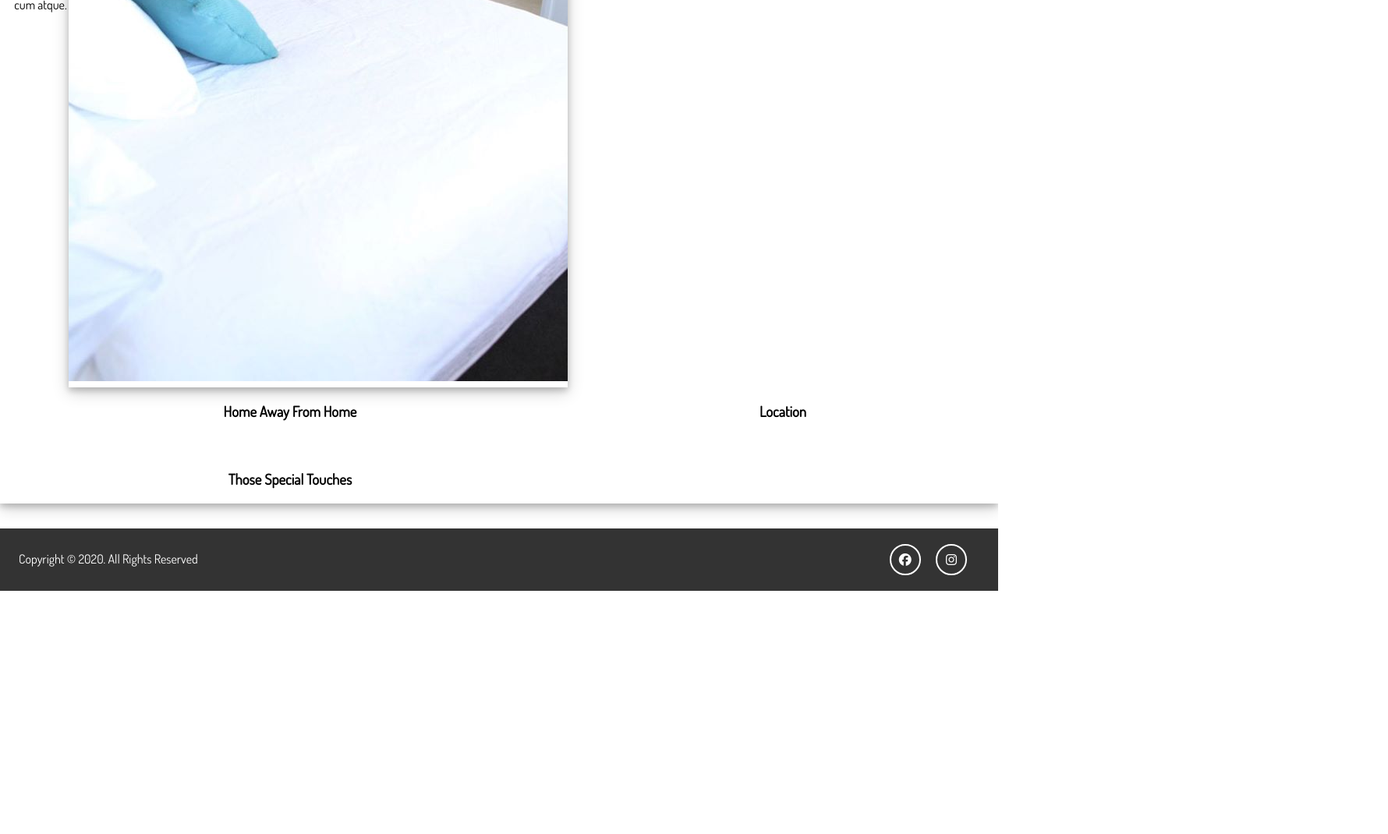
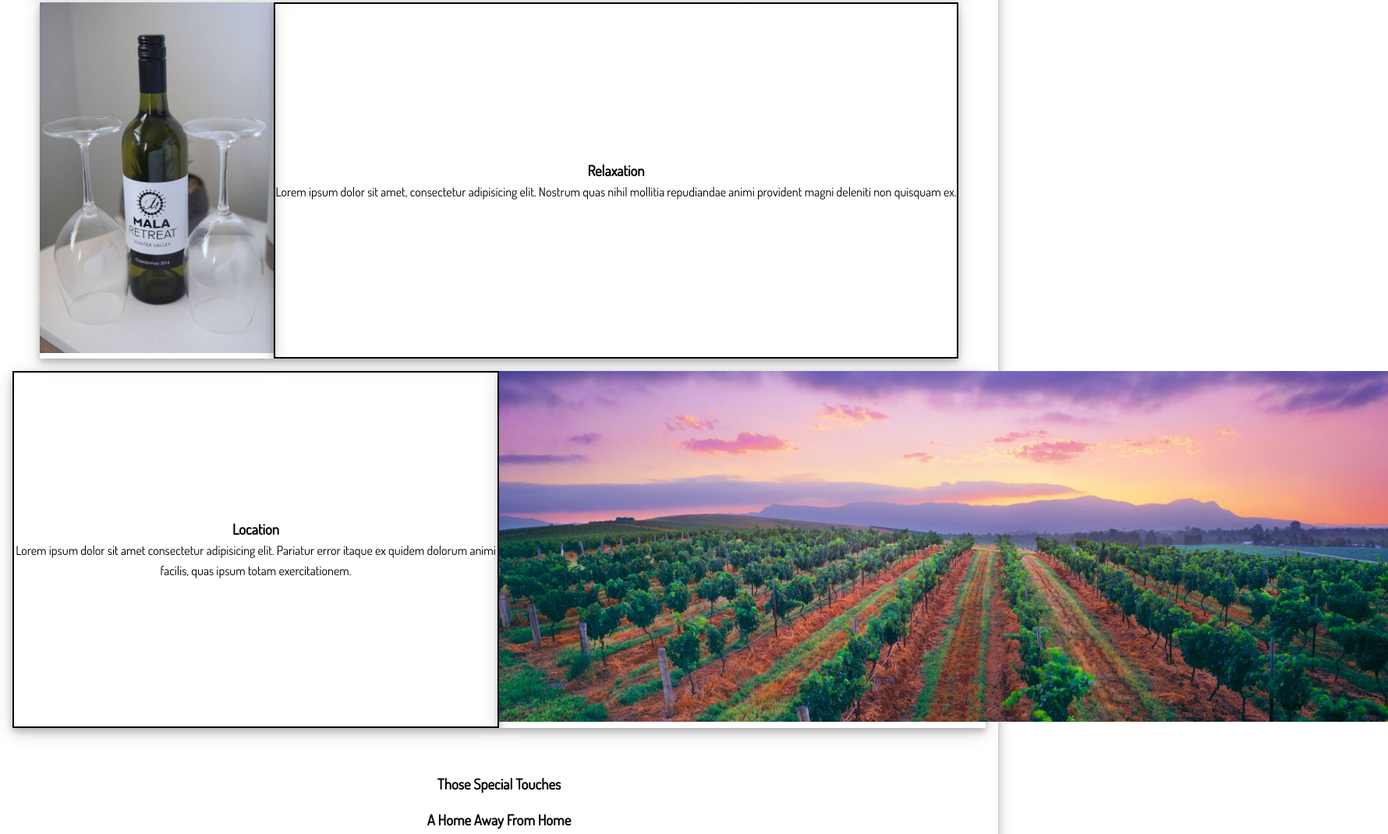
Before and after one commit to neilfarrier/malaretreat, a plain HTML site: page index.html in a window 1280 px wide. Shown: the part 1118-2188 px from the top of the page at 78% size, 1780 px wide, since content can reach past the window. Before the commit the page ends 1876 px from the top, so only its background shows below. Drawn offline with nearby package versions, Linux system fonts and the light colour scheme.

Commit message:
More CSS
Just working with grid and flexbox to get the specialities section looking right.

```diff
--- a/CSS/main.css
+++ b/CSS/main.css
@@ -137,13 +137,15 @@ ul {
 #specialties {
     box-shadow: 0 4px 8px 0 rgba(0, 0, 0, 0.2), 0 6px 20px 0 rgba(0, 0, 0, 0.19);
     display: grid;
-    grid-template-columns: repeat(2, 1fr);
+    grid-template-columns: repeat(1, 1fr);
     grid-gap: 1rem;
     padding: 1rem;
 }
 
 .specialty-1 {
     display: flex;
+    justify-content: center;
+    height: auto;
 }
 
 #specialty-1 {
@@ -158,9 +160,62 @@ ul {
     box-shadow: 0 4px 8px 0 rgba(0, 0, 0, 0.2), 0 6px 20px 0 rgba(0, 0, 0, 0.19);
 }
 
+#specialty-1 p {
+    text-align: center;
+}
+
 .picture-1 {
     justify-self: right;
     box-shadow: 0 4px 8px 0 rgba(0, 0, 0, 0.2), 0 6px 20px 0 rgba(0, 0, 0, 0.19);
+    width: auto;
+}
+
+.specialty-2 {
+    display: flex;
+    justify-content: center;
+    height: auto;
+}
+
+#specialty-2 {
+    display: flex;
+    flex-direction: column;
+    justify-content: center;
+    text-align: center;
+    border-right: 2px solid #000;
+    border-left: 2px solid #000;
+    border-top: 2px solid #000;
+    border-bottom: 2px solid #000;
+    box-shadow: 0 4px 8px 0 rgba(0, 0, 0, 0.2), 0 6px 20px 0 rgba(0, 0, 0, 0.19);
+}
+
+.picture-2 {
+    justify-self: right;
+    box-shadow: 0 4px 8px 0 rgba(0, 0, 0, 0.2), 0 6px 20px 0 rgba(0, 0, 0, 0.19);
+    width: auto;
+}
+
+.specialty-3 {
+    display: flex;
+    justify-content: center;
+    height: auto;
+}
+
+#specialty-3 {
+    display: flex;
+    flex-direction: column;
+    justify-content: center;
+    text-align: center;
+    border-right: 2px solid #000;
+    border-left: 2px solid #000;
+    border-top: 2px solid #000;
+    border-bottom: 2px solid #000;
+    box-shadow: 0 4px 8px 0 rgba(0, 0, 0, 0.2), 0 6px 20px 0 rgba(0, 0, 0, 0.19);
+}
+
+.picture-3 {
+    justify-self: right;
+    box-shadow: 0 4px 8px 0 rgba(0, 0, 0, 0.2), 0 6px 20px 0 rgba(0, 0, 0, 0.19);
+    width: 50%;
 }
 
 /* Footer */
--- a/index.html
+++ b/index.html
@@ -1,11 +1,16 @@
 <!DOCTYPE html>
 <html lang="en">
-
 	<head>
 		<meta charset="UTF-8" />
 		<meta name="viewport" content="width=device-width, initial-scale=1.0" />
-    <script src="https://kit.fontawesome.com/5a7f8d07c0.js" crossorigin="anonymous"></script>
-    <link href="https://fonts.googleapis.com/css?family=Dosis&display=swap" rel="stylesheet" />
+		<script
+			src="https://kit.fontawesome.com/5a7f8d07c0.js"
+			crossorigin="anonymous"
+		></script>
+		<link
+			href="https://fonts.googleapis.com/css?family=Dosis&display=swap"
+			rel="stylesheet"
+		/>
 		<link rel="stylesheet" href="CSS/main.css" />
 		<title>Mala Retreat</title>
 	</head>
@@ -18,7 +23,7 @@
 					<ul>
 						<li><a href="index.html" class="current">Home</a></li>
 						<li><a href="roomTypes.html">Room Types</a></li>
-                    <img class="logo" src="images/mala-logo.jpg" alt="">
+						<img class="logo" src="images/mala-logo.jpg" alt="" />
 						<li><a href="things.html">Things to do in Hunter Valley</a></li>
 						<li><a href="contact.html">Contact Us</a></li>
 					</ul>
@@ -27,8 +32,11 @@
 					<h1>Welcome to Mala Retreat</h1>
 					<h1>
 						Your
-                    <span class="txt-type" data-wait="3000"
-                        data-words='["Home Away From Home", "Beautiful Escape", "Personal Retreat"]'></span>
+						<span
+							class="txt-type"
+							data-wait="3000"
+							data-words='["Home Away From Home", "Beautiful Escape", "Personal Retreat"]'
+						></span>
 					</h1>
 					<p class="lead">
 						Mala Retreat is can be all of these things, and more.
@@ -43,33 +51,55 @@
 			<div class="bottom-line"></div>
 			<div id="specialties">
 				<div class="specialty-1">
-                <div id="specialty 1">
+					<div id="specialty-1">
 						<h3>Comfort</h3>
-                    <p>Lorem ipsum dolor sit, amet consectetur adipisicing elit. Voluptas libero ipsam delectus
-                        assumenda
-                        ipsum labore quasi inventore magnam cum atque.</p>
+						<p>
+							Lorem ipsum dolor sit, amet consectetur adipisicing elit. Voluptas
+							libero ipsam delectus assumenda ipsum labore quasi inventore
+							magnam cum atque.
+						</p>
 					</div>
 					<div class="picture-1">
-                    <img src="./images/Comfort.jpg" alt="" />
+						<img src="./images/Comfort.jpg" alt="" height="450" />
 					</div>
 				</div>
+				<div class="specialty-2">
 					<div class="picture-2">
-                <img src="" alt="" />
+						<img src="./images/Relaxation.jpg" alt="" height="450" />
 					</div>
-            <div id="specialty 2">
-                <h3>Home Away From Home</h3>
+					<div id="specialty-2">
+						<h3>Relaxation</h3>
+						<p>
+							Lorem ipsum dolor sit amet, consectetur adipisicing elit. Nostrum
+							quas nihil mollitia repudiandae animi provident magni deleniti non
+							quisquam ex.
+						</p>
 					</div>
-            <div id="specialty 3">
+				</div>
+				<div class="specialty-3">
+					<div id="specialty-3">
 						<h3>Location</h3>
+						<p>
+							Lorem ipsum dolor sit amet consectetur adipisicing elit. Pariatur
+							error itaque ex quidem dolorum animi facilis, quas ipsum totam
+							exercitationem.
+						</p>
 					</div>
 					<div class="picture-3">
-                <img src="" alt="" />
+						<img src="./images/Location.jpg" alt="" height="450" />
+					</div>
 				</div>
 				<div class="picture-4">
 					<img src="" alt="" />
 				</div>
-            <div id="specialty 4">
+				<div id="specialty-4">
 					<h3>Those Special Touches</h3>
+				</div>
+				<div id="specialty-5">
+					<h3>A Home Away From Home</h3>
+				</div>
+				<div class="picture-5">
+					<img src="" alt="" />
 				</div>
 			</div>
 		</section>
@@ -86,8 +116,11 @@
 		</footer>
 	</body>
 
-<script src="https://code.jquery.com/jquery-3.4.1.min.js"
-    integrity="sha256-CSXorXvZcTkaix6Yvo6HppcZGetbYMGWSFlBw8HfCJo=" crossorigin="anonymous"></script>
+	<script
+		src="https://code.jquery.com/jquery-3.4.1.min.js"
+		integrity="sha256-CSXorXvZcTkaix6Yvo6HppcZGetbYMGWSFlBw8HfCJo="
+		crossorigin="anonymous"
+	></script>
 
 	<script>
 		//Smooth Scrolling with Jquery
@@ -95,7 +128,8 @@
 			if (this.hash !== "") {
 				event.preventDefault();
 				const hash = this.hash;
-            $("html, body").animate({
+				$("html, body").animate(
+					{
 						scrollTop: $(hash).offset().top,
 					},
 					800
@@ -103,5 +137,4 @@
 			}
 		});
 	</script>
-
 </html>
```
Also changed, not shown: images/Location.jpg (added), images/Relaxation.jpg (added). Lines whose indentation alone changed are shown as unchanged.
